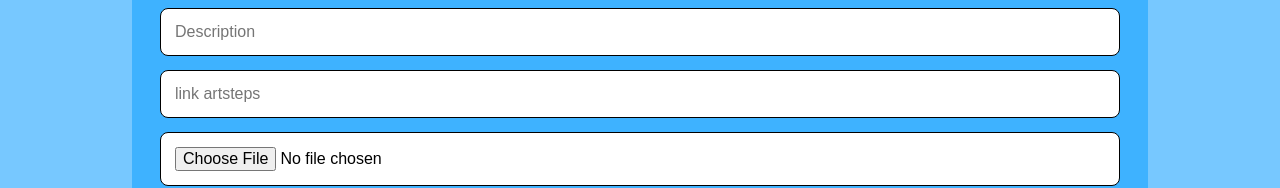
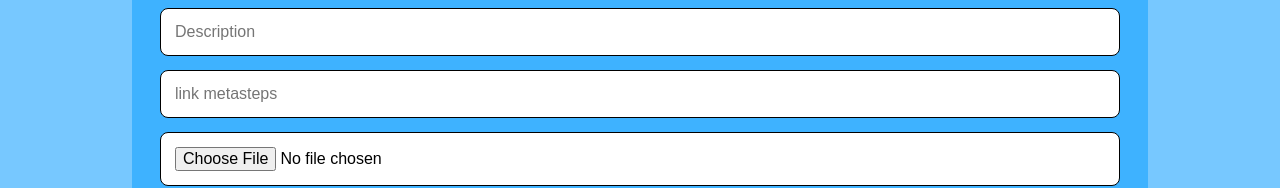
Before and after one commit to Khabir-rusyaidi/aurora-mindverse, a Next.js app: page /teacher/add-subject in a window 1280 px wide. Shown: the part 281-469 px from the top of the page. Built offline with nearby package versions, Linux system fonts and the light colour scheme; no server answers.

Commit message:
update project

```diff
--- a/app/teacher/add-subject/page.tsx
+++ b/app/teacher/add-subject/page.tsx
@@ -102,7 +102,7 @@ export default function AddSubjectPage() {
         <form onSubmit={handleSubmit} className="create-grid">
           <input type="text" placeholder="Subject Name" value={title} onChange={(e)=>setTitle(e.target.value)} required />
           <input type="text" placeholder="Description" value={desc} onChange={(e)=>setDesc(e.target.value)} required />
-          <input type="url" placeholder="link artsteps" value={link} onChange={(e)=>setLink(e.target.value)} />
+          <input type="url" placeholder="link metasteps" value={link} onChange={(e)=>setLink(e.target.value)} />
           <input type="file" accept="image/*" onChange={(e)=>setFile(e.target.files?.[0] ?? null)} />
 
           <button type="submit" className="login-btn" disabled={isSaving}>
```
